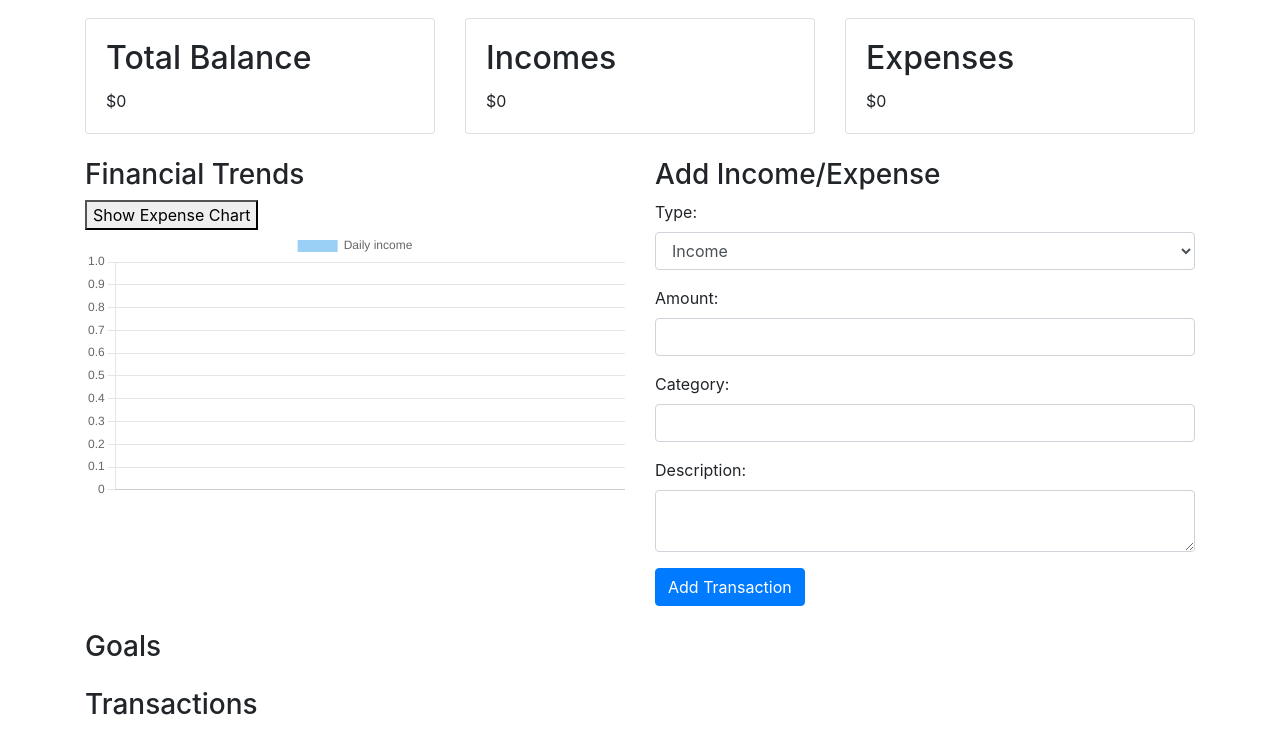
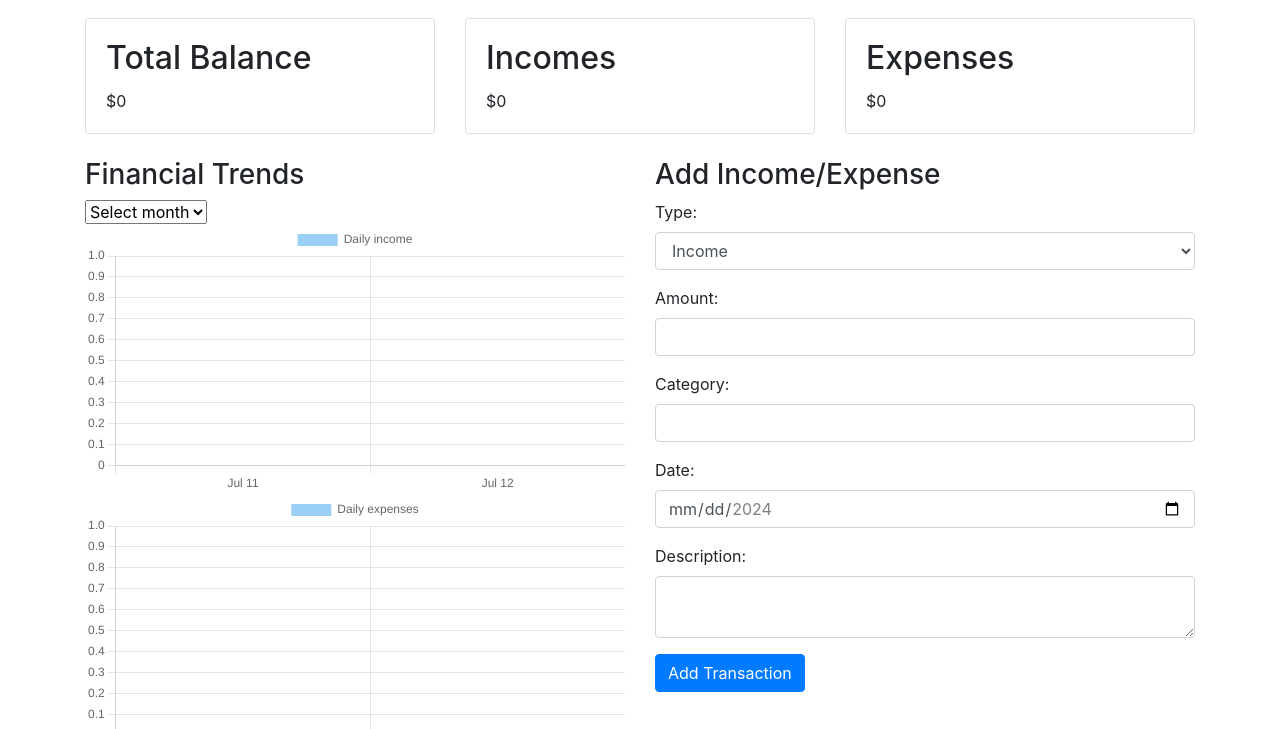
Before and after one commit to chiphamthao/moneyminder, a Flask app: page /dashboard in a window 1280 px wide. Shown: the part 134-863 px from the top of the page. Run offline with Flask 3, Linux system fonts and the light colour scheme; the visitor is signed in with stand-in values (Sample User, id 1); data that the repository does not hold is empty; some libraries are stand-ins or nearby versions.

Commit message:
add filter chart result by month

```diff
--- a/app.py
+++ b/app.py
@@ -79,10 +79,11 @@ def dashboard():
 
     # Prepare data for the chart
     chart_data = {
-        'days': [],
+        #'days': [],
         'amounts': [],
         'income': [],
         'expense':[],
+        'dates':[]
     }
 
     # Group transactions by day
@@ -90,26 +91,42 @@ def dashboard():
     daily_income = {}
     daily_expense = {}
     for transaction in transactions:
-        day = transaction.date.day
-        if day not in daily_transactions:
+        #day = transaction.date.day
+        date = transaction.date.strftime('%Y-%m-%d')
+        if date not in daily_transactions:
+            """
             daily_transactions[day] = 0
             daily_income[day] = 0
-            daily_expense[day] = 0
+            daily_expense[day] = 0"""
+            daily_transactions[date] = 0
+            daily_income[date] = 0
+            daily_expense[date] = 0
         if transaction.type == 'income':
+            """
             daily_transactions[day] += transaction.amount
-            daily_income[day] += transaction.amount
+            daily_income[day] += transaction.amount """
+            daily_transactions[date] += transaction.amount
+            daily_income[date] += transaction.amount
         else:
-            daily_transactions[day] -= transaction.amount
-            daily_expense[day] += transaction.amount
+            """daily_transactions[day] -= transaction.amount
+            daily_expense[day] += transaction.amount """
+            daily_transactions[date] -= transaction.amount
+            daily_expense[date] += transaction.amount
+            print("this never runs")
 
     # Sort days for consistent chart rendering
-    sorted_days = sorted(daily_transactions.keys())
-    for day in sorted_days:
-        chart_data['days'].append(day)
+    #sorted_days = sorted(daily_transactions.keys())
+    sorted_dates = sorted(daily_transactions.keys(), key=lambda x: datetime.strptime(x, '%Y-%m-%d'))
+    for date in sorted_dates:
+        """chart_data['days'].append(day)
         chart_data['amounts'].append(daily_transactions[day])
         chart_data['income'].append(daily_income[day])
         chart_data['expense'].append(daily_expense[day])
-
+        """
+        chart_data['dates'].append(date)
+        chart_data['amounts'].append(daily_transactions[date])
+        chart_data['income'].append(daily_income[date])
+        chart_data['expense'].append(daily_expense[date])
     return render_template('dashboard.html', balance=balance, incomes=incomes, expenses=expenses, chart_data=chart_data, transactions=transactions)
 
 @app.route('/delete_transaction/<int:transaction_id>', methods=['POST'])
@@ -125,7 +142,7 @@ def delete_transaction(transaction_id):
     flash('Transaction deleted successfully!', 'success')
     return redirect(url_for('dashboard'))
 
-from datetime import datetime, timedelta
+from datetime import datetime, timedelta, date
 
 @app.route('/leaderboard')
 @login_required
@@ -180,6 +197,7 @@ def add_transaction():
     amount = request.form['amount']
     category = request.form['category']
     description = request.form['description']
+    time_obj = datetime.strptime(request.form['date'], "%Y-%m-%d")
 
     try:
         amount = float(amount)
@@ -195,7 +213,8 @@ def add_transaction():
         type=type,
         amount=amount,
         category=category,
-        description=description
+        description=description,
+        date=time_obj
     )
     db.session.add(new_transaction)
     db.session.commit()
--- a/templates/dashboard.html
+++ b/templates/dashboard.html
@@ -29,8 +29,26 @@ content %}
       <div class="col-md-6">
         <h3>Financial Trends</h3>
 
-        <button id="toggle-to-2">Show Expense Chart</button>
-        <button id="toggle-to-1">Show Income Chart</button>
+        <script
+          src="http://ajax.googleapis.com/ajax/libs/jquery/1.8.2/jquery.min.js"
+          type="text/javascript"
+        ></script>
+
+        <select placeholder="MM">
+          <option name="" value="" style="display: none">Select month</option>
+          <option name="January" value="Jan">January</option>
+          <option name="February" value="Feb">February</option>
+          <option name="March" value="Mar">March</option>
+          <option name="April" value="Apr">April</option>
+          <option name="May" value="May">May</option>
+          <option name="June" value="Jun">June</option>
+          <option name="July" value="Jul">July</option>
+          <option name="August" value="Aug">August</option>
+          <option name="September" value="Sep">September</option>
+          <option name="October" value="Oct">October</option>
+          <option name="November" value="Nov">November</option>
+          <option name="December" value="Dec">December</option>
+        </select>
 
         <div id="div-1" style="width: 100%">
           <canvas id="incomeChart"></canvas>
@@ -40,10 +58,11 @@ content %}
         </div>
 
         <script src="https://cdn.jsdelivr.net/npm/chart.js"></script>
+        <script src="https://cdn.jsdelivr.net/npm/chartjs-adapter-date-fns/dist/chartjs-adapter-date-fns.bundle.min.js"></script>
         <script>
                   document.addEventListener('DOMContentLoaded', function() {
                     const data = {
-              days: {{ chart_data.days | safe }},
+                      dates: {{ chart_data.dates | safe }},
                       amounts: {{ chart_data.amounts | safe }},
                       income: {{ chart_data.income | safe }},
                       expense: {{ chart_data.expense | safe }},
@@ -52,7 +71,7 @@ content %}
                     new Chart(document.getElementById("incomeChart"), {
                       type: "bar",
                       data: {
-                labels: data.days,
+                        labels: data.dates,
                         datasets: [
                           {
                             label: "Daily income",
@@ -61,12 +80,26 @@ content %}
                           },
                         ],
                       },
+                      options:{
+                        scales:{
+                            x:{
+                                type:'time',
+                                time:{
+                                   unit:'day'
+                                }
+                            },
+                            y:{
+                                beginAtZero: true
+                            }
+                        }
+                      }
                     });
+
 
                     new Chart(document.getElementById("expenseChart"), {
                       type: "bar",
                       data: {
-                labels: data.days,
+                        labels: data.dates,
                         datasets: [
                           {
                             label: "Daily expenses",
@@ -75,32 +108,29 @@ content %}
                           },
                         ],
                       },
+                      options:{
+                        scales:{
+                            x:{
+                                type:'time',
+                                time:{
+                                   unit:'day'
+                                }
+                            },
+                            y:{
+                                beginAtZero: true
+                            }
+                        }
+                      }
                     });
                   });
-          const toggleTo2 = document.getElementById("toggle-to-2");
-          const toggleTo1 = document.getElementById("toggle-to-1");
+            $(document).ready(function() {
+            $('select').change(function() {
+             $('select option')[0].value=$('select option:selected').val();
+             $('select option')[0].innerHTML=$('select option:selected').val();
+             $("select").val($('select option:selected').val());
 
-          const div1 = document.getElementById("div-1");
-          const div2 = document.getElementById("div-2");
-
-          const hide = (el) => el.style.setProperty("display", "none");
-          const show = (el) => el.style.setProperty("display", "block");
-
-          hide(div2);
-          hide(toggleTo1);
-
-          toggleTo2.addEventListener("click", () => {
-            hide(div1);
-            hide(toggleTo2);
-            show(toggleTo1);
-            show(div2);
+          	console.log($('select option:selected').val());
             });
-
-          toggleTo1.addEventListener("click", () => {
-            hide(div2);
-            hide(toggleTo1);
-            show(toggleTo2);
-            show(div1);
           });
         </script>
       </div>
@@ -128,6 +158,7 @@ content %}
               required
             />
           </div>
+
           <div class="form-group">
             <label for="category">Category:</label>
             <input
@@ -138,6 +169,19 @@ content %}
               required
             />
           </div>
+
+          <div class="form-group">
+            <label for="datepicker">Date:</label>
+            <input
+              class="form-control"
+              type="date"
+              id="date"
+              name="date"
+              min="2024-01-01"
+              max="2024-12-31"
+            />
+          </div>
+
           <div class="form-group">
             <label for="description">Description:</label>
             <textarea
@@ -146,6 +190,7 @@ content %}
               name="description"
             ></textarea>
           </div>
+
           <button type="submit" class="btn btn-primary">Add Transaction</button>
         </form>
       </div>
```
Also changed, not shown: static/main.css (+9 -0 lines). Lines whose indentation alone changed are shown as unchanged.
